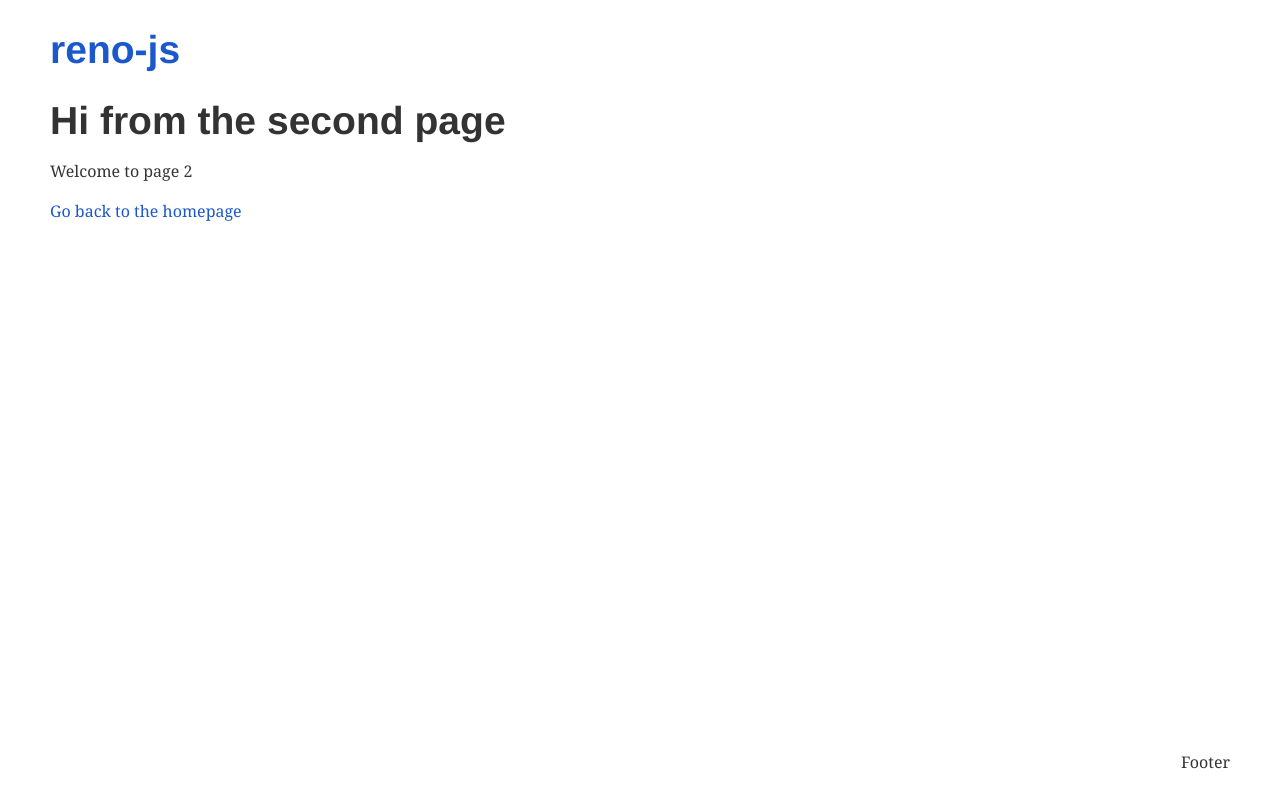
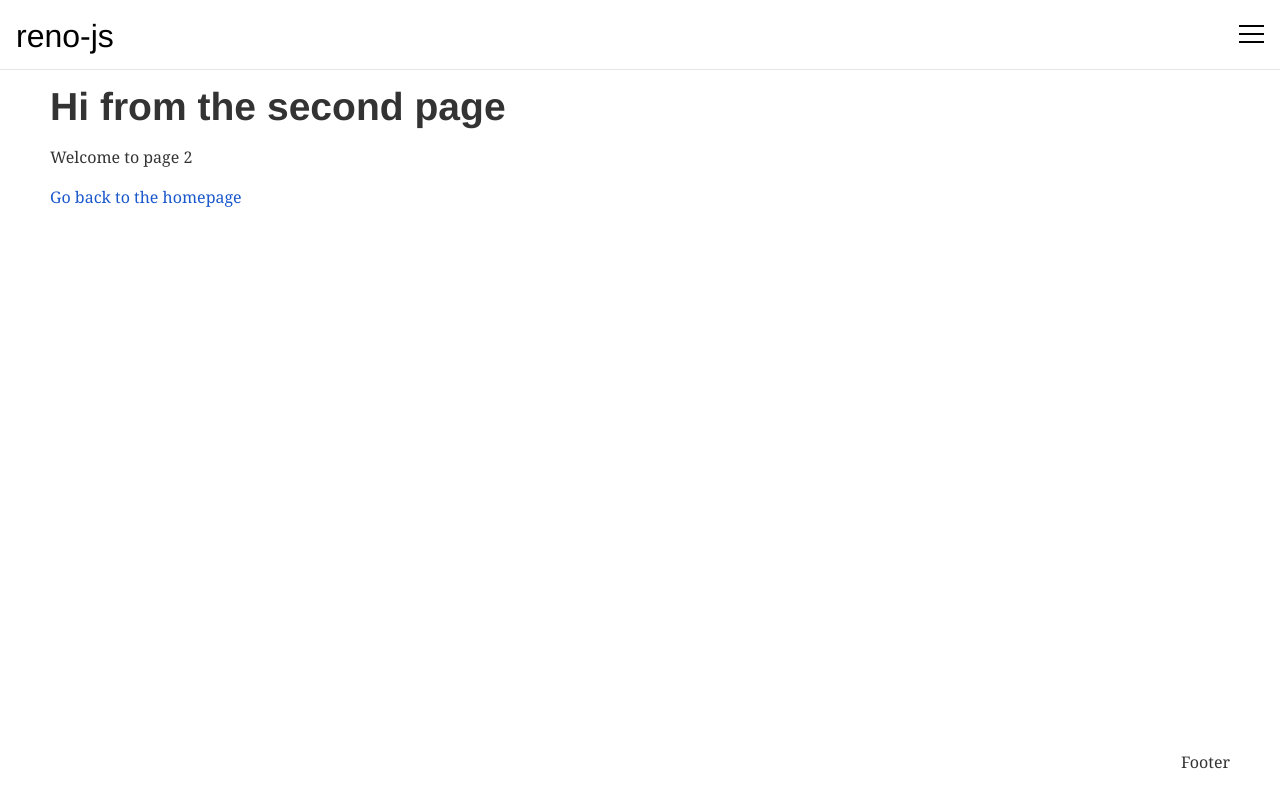
Before and after one commit to RocketBrain/reno-js, a Gatsby site: page /page-2/ in a window 1280 px wide. Built offline with nearby package versions, Linux system fonts and the light colour scheme; Gatsby itself is replaced by a stand-in of ours.

Commit message:
replaced prop-types with flow types

```diff
--- a/src/components/Content/Content.js
+++ b/src/components/Content/Content.js
@@ -1,14 +1,15 @@
 import React from 'react'
-import PropTypes from 'prop-types'
+import styled from '@emotion/styled'
 
-import styled from '@emotion/styled'
-const Content = ({ children }) => (
+type Props = {
+  children?: React.Node
+}
+
+const Content = (props: Props) => (
   <StyledContent>
-    {children}
+    {props.children}
   </StyledContent>
 )
-
-Content.propTypes = {}
 
 export default Content
 
--- a/src/components/Footer/Footer.js
+++ b/src/components/Footer/Footer.js
@@ -1,5 +1,4 @@
 import React from 'react'
-import PropTypes from 'prop-types'
 import styled from '@emotion/styled'
 
 const Footer = () => (
@@ -13,6 +12,4 @@ const StyledFooter = styled.footer`
   flex-direction: row-reverse;
 `
 
-Footer.propTypes = {}
-
 export default Footer
--- a/src/components/Header/Header.js
+++ b/src/components/Header/Header.js
@@ -1,30 +1,43 @@
 import React from 'react'
-import PropTypes from 'prop-types'
 import styled from '@emotion/styled'
 import { Link } from 'gatsby'
+import ToggleMenu from 'components/ToggleMenu'
 
-const Header = ({ siteTitle }) => (
-  <StyledHeader>
+type Props = {
+  siteTitle: string
+}
+
+const Header = (props: Props) => (
+  <StyledHeader className="header-component">
     <h1>
-      <Link to="/">{siteTitle}</Link>
+      <Link to="/">{props.siteTitle}</Link>
     </h1>
+    <ToggleMenu onClick={() => {
+      console.log('Toggle menu clicked')
+    }}/>
   </StyledHeader>
 )
 
 const StyledHeader = styled.header`
-  height: 50px;
-  padding: 50px;
+  height: 70px;
+  padding-left: 16px;
+  padding-right: 16px;
   display: flex;
   align-items: center;
+  border-bottom: 1px solid  #e5e5e5;
+  margin-bottom: 1rem;
 
   h1 {
     margin: 0;
+    flex: 1;
+
+    a {
+      color: black;
+      font-size: 2rem;
+      font-weight: 100;
+    }
   }
 `
-
-Header.propTypes = {
-  siteTitle: PropTypes.string,
-}
 
 Header.defaultProps = {
   siteTitle: ``,
--- a/src/components/Layout/Layout.js
+++ b/src/components/Layout/Layout.js
@@ -1,5 +1,4 @@
 import React, { Fragment } from 'react'
-import PropTypes from 'prop-types'
 import Helmet from 'react-helmet'
 import styled from '@emotion/styled'
 import { StaticQuery, graphql } from 'gatsby'
@@ -15,7 +14,11 @@ import Content from 'components/Content'
  See: https://www.gatsbyjs.org/docs/static-query/
 */
 
-const Layout = ({ children }) => (
+type Props = {
+  children?: React.Node
+}
+
+const Layout = (props: Props) => (
   <StaticQuery
     query={graphql`
       query SiteTitleQuery {
@@ -39,7 +42,7 @@ const Layout = ({ children }) => (
             ]}
           />
           <Header siteTitle={data.site.siteMetadata.title} />
-          <Content>{children}</Content>
+          <Content>{props.children}</Content>
           <Footer />
         </StyledLayoutRoot>
       </Fragment>
@@ -53,8 +56,4 @@ const StyledLayoutRoot = styled.div`
   min-height: 100vh;
 `
 
-Layout.propTypes = {
-  children: PropTypes.node.isRequired,
-}
-
 export default Layout
--- a/src/components/Seo/Seo.js
+++ b/src/components/Seo/Seo.js
@@ -6,11 +6,24 @@
  */
 
 import React from 'react'
-import PropTypes from 'prop-types'
 import Helmet from 'react-helmet'
 import { useStaticQuery, graphql } from 'gatsby'
 
-function SEO ({ description, lang, meta, keywords, title }) {
+type Meta = {
+  name: string,
+  content: string,
+}
+
+type Props = {
+  description: string,
+  lang: string,
+  meta: Meta[],
+  keywords: string[],
+  title: string,
+}
+
+function SEO (props: Props) {
+  const { description, lang, meta, keywords, title } = props
   const { site } = useStaticQuery(
     graphql`
       query {
@@ -88,12 +101,4 @@ SEO.defaultProps = {
   description: ``,
 }
 
-SEO.propTypes = {
-  description: PropTypes.string,
-  lang: PropTypes.string,
-  meta: PropTypes.arrayOf(PropTypes.object),
-  keywords: PropTypes.arrayOf(PropTypes.string),
-  title: PropTypes.string.isRequired,
-}
-
 export default SEO
--- a/src/pages/blog.js
+++ b/src/pages/blog.js
@@ -1,10 +1,7 @@
 import React from 'react'
-import PropTypes from 'prop-types'
 
 const Blog = () => (
   <div>Blog</div>
 )
 
-Blog.propTypes = {}
-
 export default Blog
```
Also changed, not shown: todo.md (added, +9 -0 lines), .eslintrc.js.
